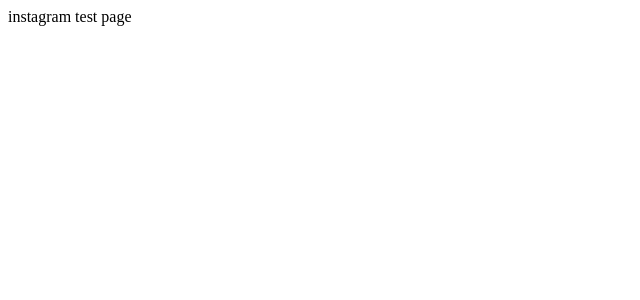
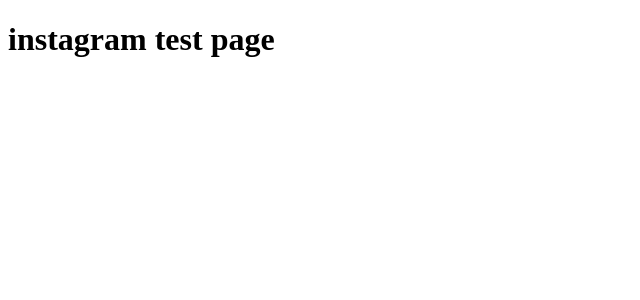
Before and after one commit to bushbass/new-blog-portfolio-next, a Next.js app: page /instatest in a window 1280 px wide. Shown: the top 300 px of the page, without its empty margins (0-640 px from the left). Built offline with nearby package versions, Linux system fonts and the light colour scheme.

Commit message:
added h1 to instatest page

```diff
--- a/pages/instatest.js
+++ b/pages/instatest.js
@@ -1,5 +1,9 @@
 function instatest() {
-  return <div>instagram test page</div>;
+  return (
+    <div>
+      <h1>instagram test page</h1>
+    </div>
+  );
 }
 
 export default instatest;
```
